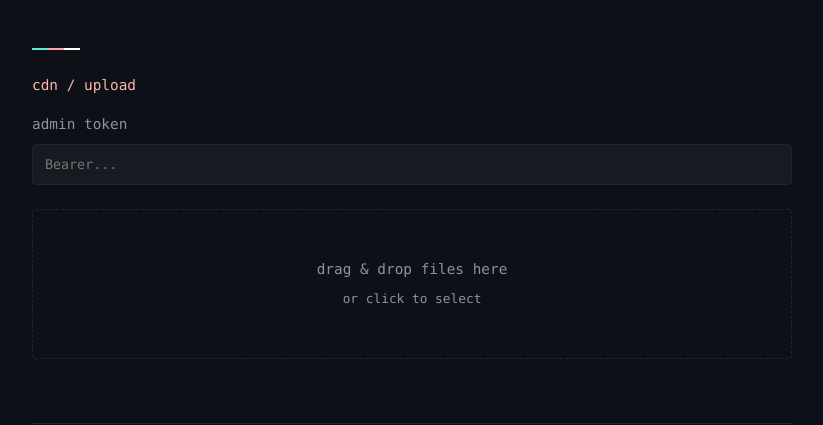
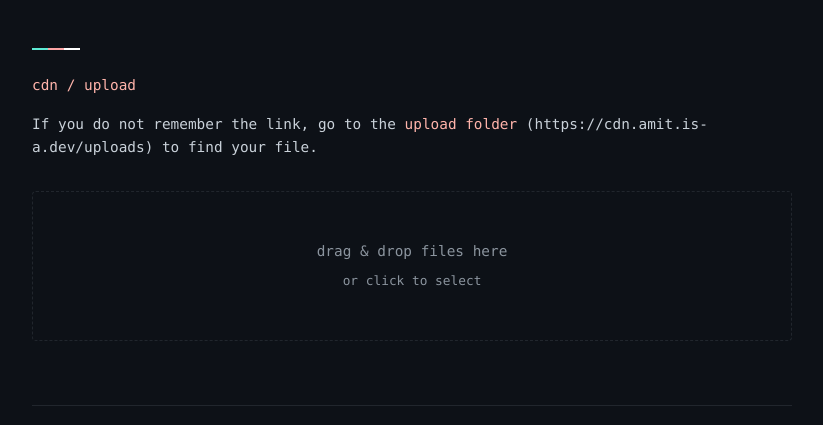
Before and after one commit to notamitgamer/cdn, a FastAPI app: page /upload in a window 1280 px wide. Shown: the top 425 px of the page, without its empty margins (228-1051 px from the left). Run offline with FastAPI, Linux system fonts and the light colour scheme.

Commit message:
Refactor index.html for layout and style improvements
Refactor HTML structure and styles for improved layout and functionality. Update list-item elements to use divs for better semantic structure, and adjust styles for various components.

```diff
--- a/app/templates/index.html
+++ b/app/templates/index.html
@@ -141,15 +153,6 @@
             font-size: 0.85rem;
         }
         .btn:hover { background: #21262d; text-decoration: none; border-color: #30363d; }
-
-        .form-group { margin-bottom: 1.5rem; }
-        .form-group label { display: block; margin-bottom: 0.5rem; color: var(--text-dim); }
-        .form-group input[type="password"],
-        .form-group input[type="text"] {
-            width: 100%; padding: 0.75rem; border: 1px solid var(--border);
-            border-radius: 4px; background: var(--surface); color: var(--text-main);
-            font-family: inherit;
-        }
 
         #dropzone {
             border: 1px dashed var(--border);
@@ -196,6 +199,9 @@
         <blockquote>
             Please don't hotlink. I can change these URLs at any point without warning, so anything pointing here may break.
         </blockquote>
+        <div class="upload-notice">
+            If you want to upload anything, go to <a href="/upload">here</a> and upload and you will get a link.
+        </div>
         {% endif %}
 
         {% if page != 'listing' or path %}
@@ -225,35 +231,40 @@
 
             <div id="file-list">
                 {% if path %}
-                <a href="../" class="list-item" data-name="..">
+                <!-- Note the change: list-item is now a div, only the '..' is an a tag -->
+                <div class="list-item" data-name="..">
                     <div class="item-name">
                         <svg width="14" height="14" viewBox="0 0 24 24" fill="none" stroke="currentColor" stroke-width="2"><path d="M9 14l-4-4 4-4"/><path d="M5 10h11a4 4 0 1 1 0 8h-1"/></svg>
-                        ..
+                        <a href="../">..</a>
                     </div>
-                </a>
+                </div>
                 {% endif %}
 
                 {% for item in items %}
-                <a href="/{{ item.path }}" class="list-item" data-name="{{ item.name }}">
+                <div class="list-item" data-name="{{ item.name }}">
                     <div class="item-name">
                         {% if item.is_dir %}
                         <svg width="14" height="14" viewBox="0 0 24 24" fill="none" stroke="currentColor" stroke-width="2"><path d="M22 19a2 2 0 0 1-2 2H4a2 2 0 0 1-2-2V5a2 2 0 0 1 2-2h5l2 3h9a2 2 0 0 1 2 2z"/></svg>
-                        {{ item.name }}/
+                        <a href="/{{ item.path }}">{{ item.name }}/</a>
                         {% else %}
                         <svg width="14" height="14" viewBox="0 0 24 24" fill="none" stroke="currentColor" stroke-width="2"><path d="M13 2H6a2 2 0 0 0-2 2v16a2 2 0 0 0 2 2h12a2 2 0 0 0 2-2V9z"/><polyline points="13 2 13 9 20 9"/></svg>
-                        {{ item.name }}
+                        <!-- Routes directly to raw for files -->
+                        <a href="/raw/{{ item.path }}">{{ item.name }}</a>
                         {% endif %}
                     </div>
                     <div class="item-meta">
                         {% if not item.is_dir %}
                         <span>{{ item.size_str }}</span>
+                        <a href="/api/download/{{ item.path }}" class="download-icon" title="Download">
+                            <svg xmlns="http://www.w3.org/2000/svg" width="16" height="16" viewBox="0 0 24 24" fill="none" stroke="currentColor" stroke-width="2" stroke-linecap="round" stroke-linejoin="round"><path d="M12 15V3"/><path d="M21 15v4a2 2 0 0 1-2 2H5a2 2 0 0 1-2-2v-4"/><path d="m7 10 5 5 5-5"/></svg>
+                        </a>
                         {% endif %}
                     </div>
-                </a>
+                </div>
                 {% endfor %}
 
                 {% if not items %}
-                <div class="list-item" style="color: var(--text-dim); justify-content: center; pointer-events: none;">
+                <div class="list-item" style="color: var(--text-dim); justify-content: center;">
                     Empty directory
                 </div>
                 {% endif %}
@@ -292,10 +302,12 @@
         </div>
 
         {% elif page == 'upload' %}
-        <div class="form-group">
-            <label>admin token</label>
-            <input type="password" id="token" placeholder="Bearer..." required>
-        </div>
+        <p class="intro" style="margin-bottom: 2rem;">
+            If you do not remember the link, go to the <a href="/uploads">upload folder</a> (https://cdn.amit.is-a.dev/uploads) to find your file.
+        </p>
+
+        <!-- Hidden token field containing the hardcoded password -->
+        <input type="hidden" id="token" value="Amitthehack2006">
 
         <div id="dropzone">
             <div>drag &amp; drop files here</div>
@@ -331,8 +343,8 @@
 
             function handleFiles(fileList) {
                 errorBox.style.display = 'none';
-                const token = tokenInput.value.trim();
-                if (!token) { showError('admin token required.'); return; }
+                // Grabbing the hidden hardcoded password
+                const token = tokenInput.value;
 
                 const files = Array.from(fileList);
                 const rows = {};
```
Also changed, not shown: other parts of app/templates/index.html (+23 -10 lines).
